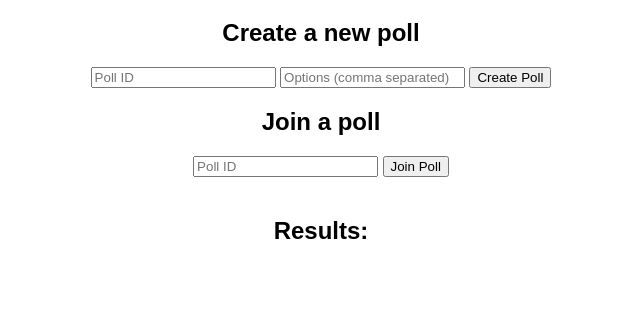
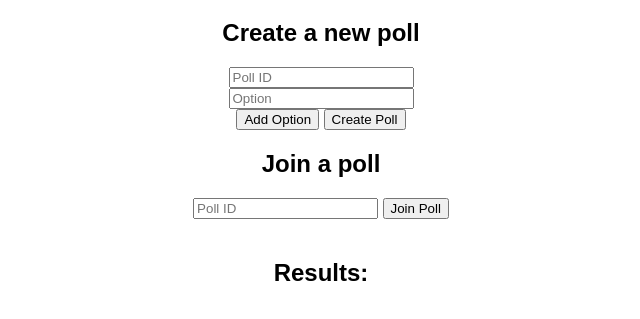
Before and after one commit to ganeshapple/Polling-App, a plain HTML site: page index.html in a window 1280 px wide. Shown: the part 61-380 px from the top of the page, without its empty margins (319-959 px from the left). Drawn offline with nearby package versions, Linux system fonts and the light colour scheme; no server answers.

Commit message:
Update index.html

```diff
--- a/index.html
+++ b/index.html
@@ -29,7 +29,10 @@
   <div>
     <h2>Create a new poll</h2>
     <input type="text" id="pollId" placeholder="Poll ID" />
-    <input type="text" id="options" placeholder="Options (comma separated)" />
+    <div id="optionsContainer">
+      <input type="text" class="optionInput" placeholder="Option" />
+    </div>
+    <button onclick="addOption()">Add Option</button>
     <button onclick="createPoll()">Create Poll</button>
   </div>
   <div>
@@ -47,9 +50,19 @@
   <script>
     const socket = io();
 
+    function addOption() {
+      const optionsContainer = document.getElementById('optionsContainer');
+      const input = document.createElement('input');
+      input.type = 'text';
+      input.className = 'optionInput';
+      input.placeholder = 'Option';
+      optionsContainer.appendChild(input);
+    }
+
     function createPoll() {
       const id = document.getElementById('pollId').value;
-      const options = document.getElementById('options').value.split(',');
+      const optionInputs = document.getElementsByClassName('optionInput');
+      const options = Array.from(optionInputs).map(input => input.value).filter(value => value.trim() !== '');
       fetch('/create', {
         method: 'POST',
         headers: { 'Content-Type': 'application/json' },
```
